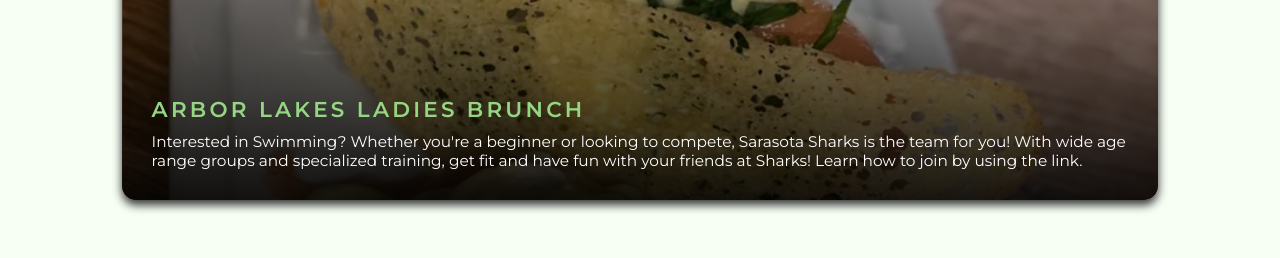
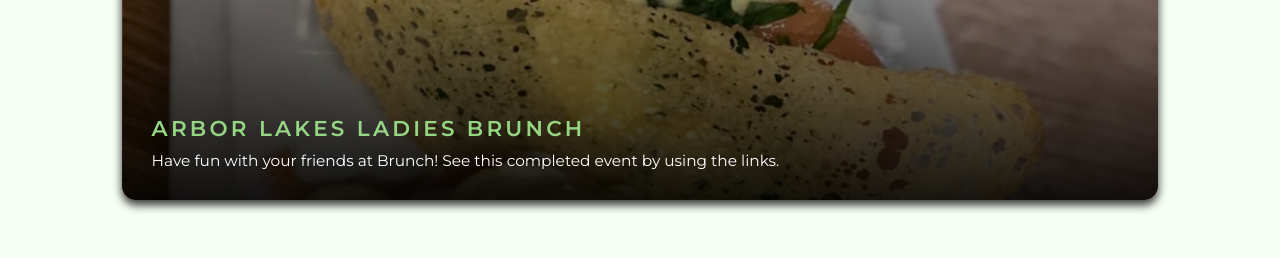
Before and after one commit to dipa-cotton/webmaster, a plain HTML site: page events.html in a window 1280 px wide. Shown: the part 1500-1758 px from the top of the page. Drawn offline with Linux system fonts and the light colour scheme; a script that the page names is missing.

Commit message:
keeping the website updated

```diff
--- a/events.html
+++ b/events.html
@@ -107,7 +107,7 @@ August 14th, 7pm - Board of Directors Meeting Details →
   <div class="project-card">
     <div class="project-info">
       <h3 class="section-label">Arbor Lakes Ladies Brunch</h3>
-     <p> Interested in Swimming? Whether you're a beginner or looking to compete, Sarasota Sharks is the team for you! With wide age range groups and specialized training, get fit and have fun with your friends at Sharks! Learn how to join by using the link. </p>
+     <p> Have fun with your friends at Brunch! See this completed event by using the links. </p>
     </div>
     <div class="project-links">
     <a href="https://www.lovelysquareflorida.com/?fbclid=IwY2xjawP8wzRleHRuA2FlbQIxMABicmlkETJUeDIxYkdXTWR2OXN0UUhTc3J0YwZhcHBfaWQQMjIyMDM5MTc4ODIwMDg5MgABHvZEcuw2vDdO1NavGtxJxWf0kCxX9rddwzpcWTJQVxC4kVO39YAdH_mku2Lp_aem_3H_iO0sEPqXQWTk5rVk2AQ" target="_blank" rel="noopener">About Lovely Square →</a>
--- a/style.css
+++ b/style.css
@@ -674,3 +674,6 @@ a:hover {
   padding: 10px;
   border: 1px solid #ddd;
 }
+html {
+  scroll-behavior: smooth;
+}
```
